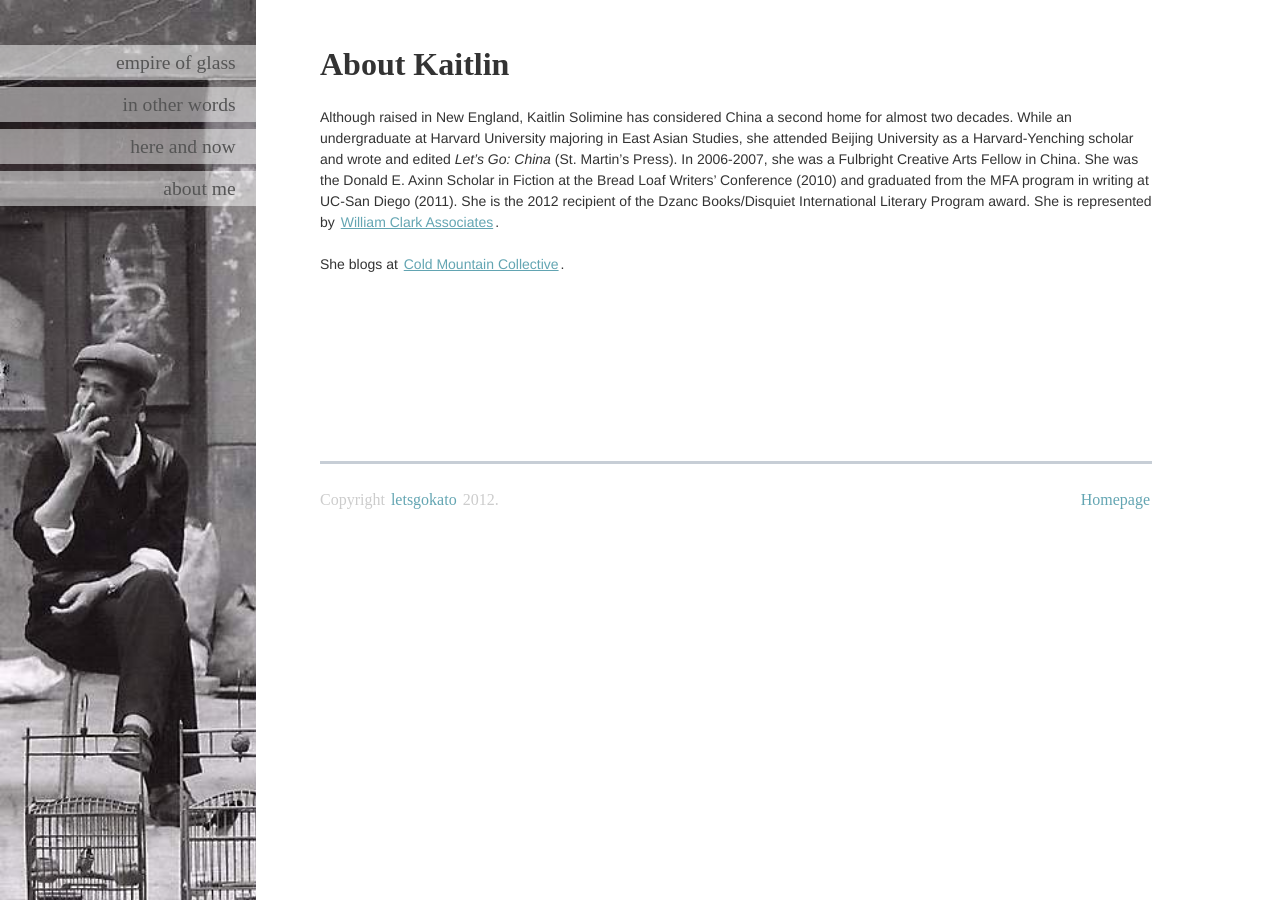
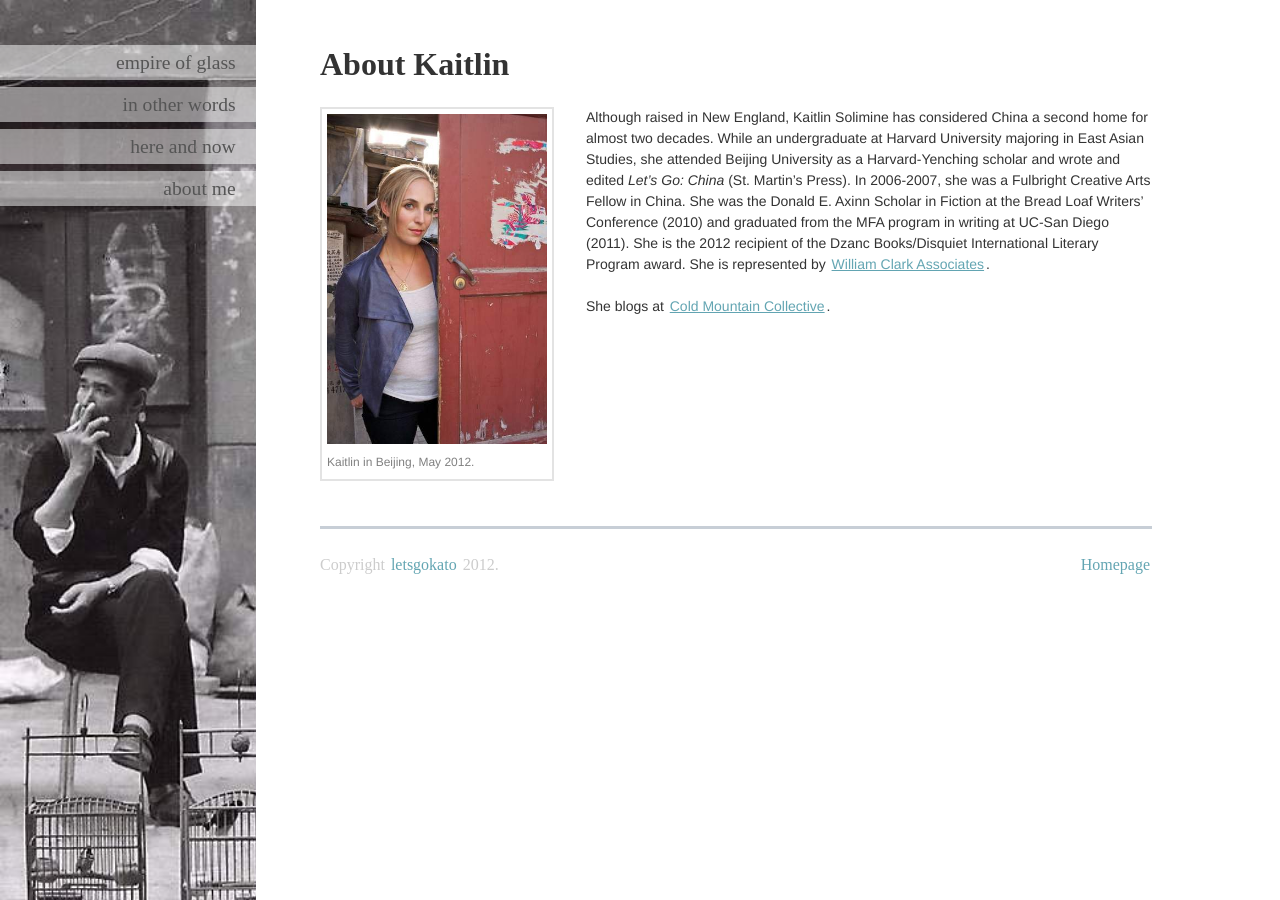
Before and after one commit to ajhit406/kato, a Jekyll site: the page built from aboutme.md, in a window 1280 px wide. Built offline with Jekyll 4.4.1, drawn with Linux system fonts in a browser that asks for light colours; some web fonts are replaced; Markdown is read by kramdown in place of the engine named in the settings.

Commit message:
katos picture

```diff
--- a/aboutme.md
+++ b/aboutme.md
@@ -6,6 +6,13 @@ lnav: aboutme
 
 # About Kaitlin
 
+<figure style="float: left;margin-right: 32px;" class="vh600 clearfix">
+  <img src="/images/kato-optimized.jpg" alt="Silverlake Jubilee Festival" style="width: 220px;" />
+  <figcaption style="font-size: 12px;">Kaitlin in Beijing, May 2012.</figcaption>
+</figure>
+
 Although raised in New England, Kaitlin Solimine has considered China a second home for almost two decades. While an undergraduate at Harvard University majoring in East Asian Studies, she attended Beijing University as a Harvard-Yenching scholar and wrote and edited _Let's Go: China_ (St. Martin's Press). In 2006-2007, she was a Fulbright Creative Arts Fellow in China. She was the Donald E. Axinn Scholar in Fiction at the Bread Loaf Writers' Conference (2010) and graduated from the MFA program in writing at UC-San Diego (2011). She is the 2012 recipient of the Dzanc Books/Disquiet International Literary Program award. She is represented by [William Clark Associates]( http://www.wmclark.com/).
 
 She blogs at [Cold Mountain Collective](http://www.coldmountaincollective.com).
+
+<br clear="all" />
--- a/css/screen.css
+++ b/css/screen.css
@@ -68,7 +68,7 @@ a:hover, a:active {outline: 0;}
 hr {display: block;margin: 1em 0;padding: 0;height: 1px;border: 0;border-top: 1px solid #c7ced6;border-bottom: 1px solid #ffffff;}
 img {max-width: 100%;border-width: 0;vertical-align: middle;-ms-interpolation-mode: bicubic;}
 svg:not(:root) {overflow: hidden;}
-figure {margin-bottom: 1.5em;}
+figure {margin-bottom: 1.5em;border: 2px solid #e3e3e3;padding: 5px;}
 figure img {margin-bottom: 0.375em;}
 figure figcaption {display: block;font-weight: normal;font-size: 14px;font-size: 1.4rem;color: #808080;}
 
@@ -188,13 +188,13 @@ ul#essays li span {color: #bbb;display:inline-block;width:120px;}
 #mc_embed_signup .mc-field-group {}
 #mc_embed_signup h2 {font-size: 20px;}
 #mc_embed_signup form input {}
-#mc_embed_signup form input[type=email] {width: 300px;padding: 5px 10px;border: 2px solid #ccc;font-size: 1.2em;}
+#mc_embed_signup form input[type=email] {width: 280px;padding: 5px 10px;border: 2px solid #ccc;font-size: 1.2em;}
 #mc_embed_signup form input[type=email]:focus {border-color: #4477aa;}
 input[type=submit]#mc-embedded-subscribe {background: rgba(82, 155, 170, 0.9);color: #fff;font-weight: bold;padding:7px 12px;border: 2px solid #448899;-border-radius:2px;-moz-border-radius:2px;-webkit-border-radius:2px;}
 
 /* contentinfo =================================================== */
 [role="contentinfo"] {padding: 1.5em 0;border-top: 3px solid #c7ced6;margin: 1em auto 0;width: 90%;}
-footer[role="contentinfo"] {color: #ccc;font-family: 'Rosarivo', serif;font-size:1em;}
+footer[role="contentinfo"] {color: #ccc;font-family: 'Rosarivo', serif;font-size:1em;font-size: 14px;}
 footer[role="contentinfo"] a {text-decoration: none;}
 footer[role="contentinfo"] a:hover {color: #fff;}
 [role="contentinfo"] small {display: block;margin: 0 auto 1.5em;width: 90%;}
@@ -223,6 +223,7 @@ footer[role="contentinfo"] span#gohome {float: right;}
 
 @media only screen and (min-width: 480px) {
   .vh320 {display:block;}
+  footer[role="contentinfo"] {font-size: 16px;}
   /* 480 =================================================== */
 }
 @media only screen and (min-width: 600px) {
```
Also changed, not shown: hereandnow.md (+1 -1 lines), images/kato-optimized.jpg (added).
